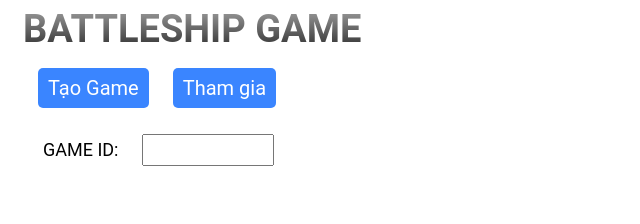
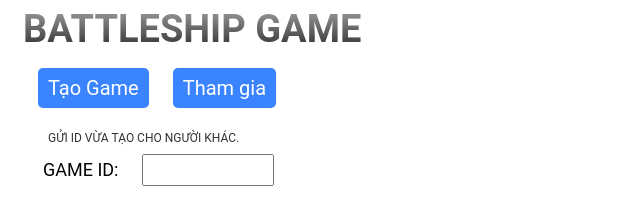
Before and after one commit to tadungit/battleship-game-simple-multiplayer, a website: page index.html in a window 1280 px wide. Shown: the whole page, without its empty margins (0-640 px from the left). Drawn offline with nearby package versions, Linux system fonts and the light colour scheme; no server answers.

Commit message:
Update index.html

```diff
--- a/index.html
+++ b/index.html
@@ -22,6 +22,8 @@
             <button id="join-game" class="btn">Tham gia</button>
         </div>
         <div id="game-id-panel" class="menu-container">
+            <p class="name-text guide-text">Gửi ID vừa tạo cho người khác.</p>
+            <br>
             <p class="name-text id-text">Game ID: </p>
             <input id="game-id" type="text" width="2">
         </div>
```
Lines whose indentation alone changed are shown as unchanged.
